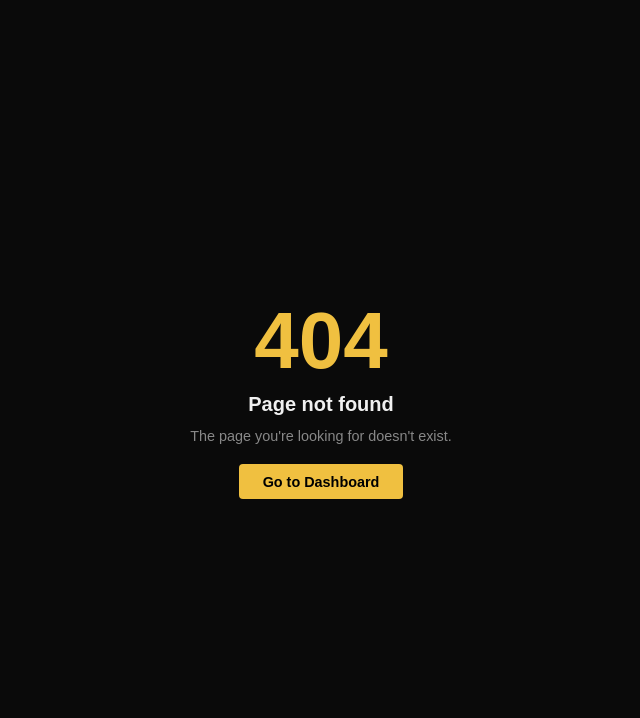
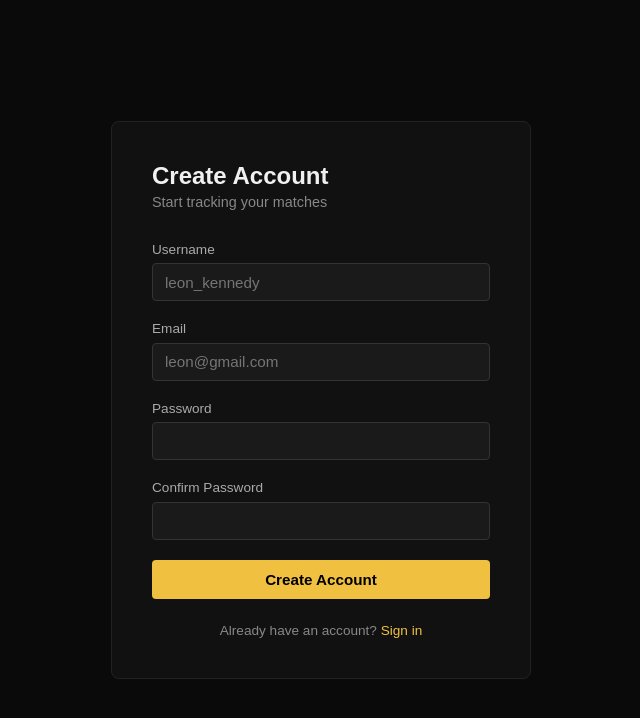
Before and after one commit to ShaneDelaTorre/cs2-match-tracker-v2-frontend, a Next.js app: page /register in a window 1280 px wide. Before the commit this address had no page. Shown: the top 718 px of the page, without its empty margins (319-959 px from the left). Built offline with nearby package versions, Linux system fonts and the light colour scheme; no server answers.

Commit message:
feat(register): implement register feature

```diff
--- /dev/null
+++ b/src/app/(auth)/register/page.module.css
@@ -0,0 +1,77 @@
+.title {
+  font-size: 1.5rem;
+  font-weight: 700;
+  margin-bottom: 0.25rem;
+  color: #f0f0f0;
+}
+
+.subtitle {
+  color: #888;
+  margin-bottom: 2rem;
+  font-size: 0.9rem;
+}
+
+.form {
+  display: flex;
+  flex-direction: column;
+  gap: 1.25rem;
+}
+
+.field {
+  display: flex;
+  flex-direction: column;
+  gap: 0.4rem;
+}
+
+.field label {
+  font-size: 0.85rem;
+  color: #aaa;
+}
+
+.field input {
+  padding: 0.6rem 0.75rem;
+  background: #1a1a1a;
+  border: 1px solid #333;
+  border-radius: 4px;
+  color: #f0f0f0;
+  font-size: 0.95rem;
+  outline: none;
+}
+
+.field input:focus {
+  border-color: #f0c040;
+}
+
+.error {
+  color: #e05555;
+  font-size: 0.85rem;
+}
+
+.button {
+  padding: 0.7rem;
+  background: #f0c040;
+  color: #000;
+  font-weight: 600;
+  border: none;
+  border-radius: 4px;
+  cursor: pointer;
+  font-size: 0.95rem;
+  transition: opacity 0.15s;
+}
+
+.button:disabled {
+  opacity: 0.6;
+  cursor: not-allowed;
+}
+
+.footer {
+  margin-top: 1.5rem;
+  text-align: center;
+  font-size: 0.85rem;
+  color: #888;
+}
+
+.footer a {
+  color: #f0c040;
+  text-decoration: none;
+}
--- /dev/null
+++ b/src/app/(auth)/register/page.tsx
@@ -0,0 +1,84 @@
+"use client";
+
+import { useActionState } from "react";
+import { useRouter } from "next/navigation";
+import { registerUser } from "@/lib/endpoints";
+import { getErrorMessage } from "@/lib/utils";
+import styles from "./page.module.css";
+
+interface FormState {
+  error: string | null;
+  fields?: {
+    username: string
+    email: string
+    password: string
+    re_password: string
+  }
+}
+
+
+export default function RegisterPage() {
+  const router = useRouter();
+
+  const [state, action, isPending] = useActionState(
+    async (_prev: FormState, formData: FormData): Promise<FormState> => {
+      const username = formData.get("username") as string;
+      const email = formData.get("email") as string;
+      const password = formData.get("password") as string;
+      const re_password = formData.get("re_password") as string;
+
+      if (password !== re_password) {
+        return { error: "Passwords do not match.", fields: {username, email, password, re_password} };
+      }
+
+      try {
+        await registerUser({username, email, password, re_password})
+        router.push("/login");
+        return { error: null };
+      } catch (err) {
+        return { error: getErrorMessage(err), fields: {username, email, password, re_password}};
+      }
+
+    },
+    { error: null }
+  );
+
+  return (
+    <>
+      <h1 className={styles.title}>Create Account</h1>
+      <p className={styles.subtitle}>Start tracking your matches</p>
+
+      <form action={action} className={styles.form}>
+        <div className={styles.field}>
+          <label htmlFor="username">Username</label>
+          <input id="username" name="username" type="text" placeholder="leon_kennedy" defaultValue={state.fields?.username} required />
+        </div>
+
+        <div className={styles.field}>
+          <label htmlFor="email">Email</label>
+          <input id="email" name="email" type="email" placeholder="leon@gmail.com" defaultValue={state.fields?.email ?? ""} required />
+        </div>
+
+        <div className={styles.field}>
+          <label htmlFor="password">Password</label>
+          <input id="password" name="password" type="password" defaultValue={state.fields?.password ?? ""} required />
+        </div>
+
+        <div className={styles.field}>
+          <label htmlFor="re_password">Confirm Password</label>
+          <input id="re_password" name="re_password" type="password" defaultValue={state.fields?.re_password ?? ""} required />
+        </div>
+
+        {state.error && <p className={styles.error}>{state.error}</p>}
+
+        <button type="submit" disabled={isPending} className={styles.button}>
+          {isPending ? "Creating account..." : "Create Account"}
+        </button>
+      </form>
+
+      <p className={styles.footer}>
+        Already have an account? <a href="/login">Sign in</a>
+      </p>
+    </>
+  );
+}
```
